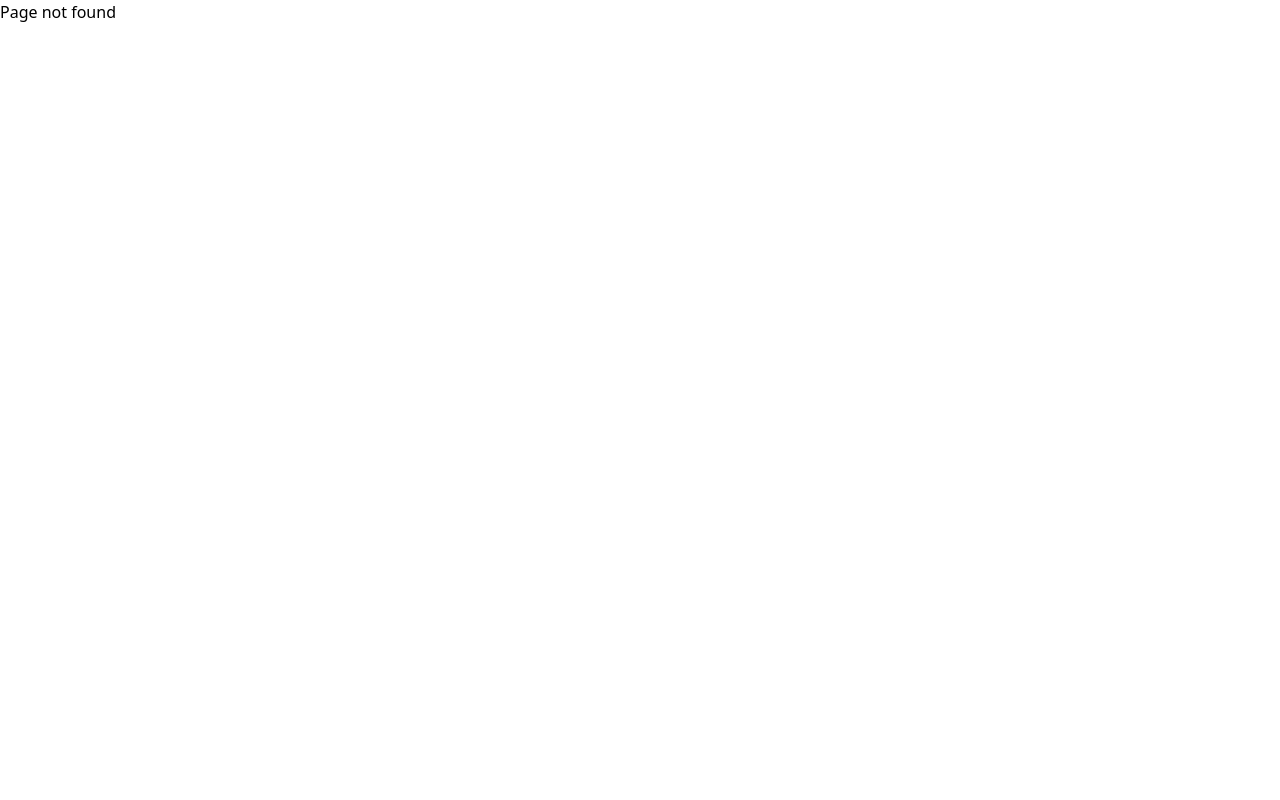
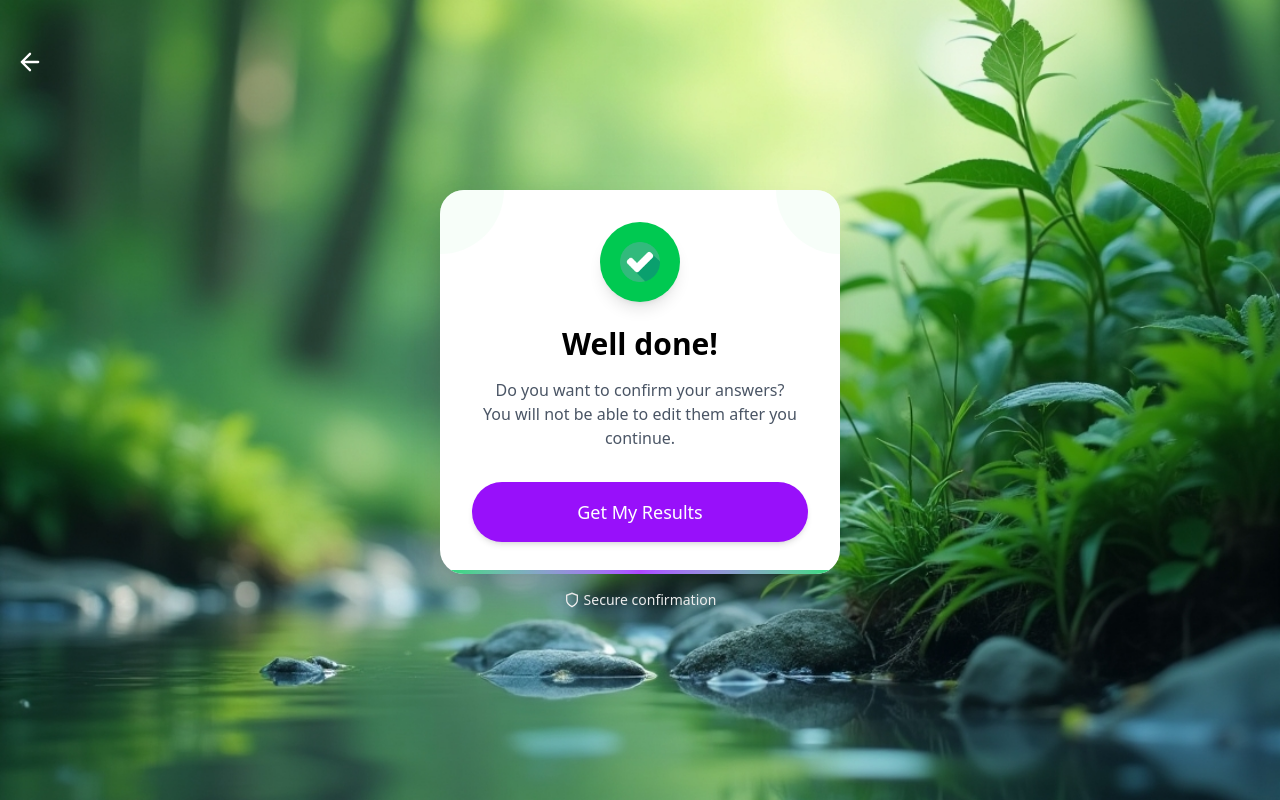
Before and after one commit to Mbuthiasakara1/Better-Clinic, a React (Vite) app in the folder client/: page /interactive in a window 1280 px wide. Before the commit this address had no page. Built offline with nearby package versions, Linux system fonts and the light colour scheme.

Commit message:
added interactive page

```diff
--- a/client/routes.jsx
+++ b/client/routes.jsx
@@ -4,6 +4,7 @@ import Questions from "./src/Questions/Questions";
 import Payment from "./src/Payment/Payment";
 import Results  from "./src/Results";
 import AdminDashboard from "./src/Admin/AdminDashboard";
+import Interactive from "./src/Questions/Interactive";
 
 const routes = createBrowserRouter([
     {
@@ -23,6 +24,11 @@ const routes = createBrowserRouter([
         element:<Payment />
     },
     {
+        path:"/interactive",
+        element:<Interactive/>
+    },
+
+    {
         path:"/admin",
         element:<AdminDashboard />
     },
--- a/client/src/Home/HomePage.jsx
+++ b/client/src/Home/HomePage.jsx
@@ -25,7 +25,7 @@ function HomePage() {
       <div className="absolute bottom-0 left-1/2 transform -translate-x-1/2 w-[90%] md:w-[70%] lg:w-[50%] text-center px-8 py-10">
         {/* Title with stronger text effect */}
         <h1 className="w-full text-5xl md:text-6xl lg:text-7xl font-black text-transparent bg-clip-text bg-gradient-to-r from-emerald-300 via-teal-300 to-emerald-400 tracking-tight mb-2 drop-shadow-lg animate-pulse-slow">
-          Usichizi
+          MENTISLY
         </h1>
 
         {/* Description with better contrast */}
--- /dev/null
+++ b/client/src/Questions/Interactive.jsx
@@ -0,0 +1,76 @@
+import React from "react";
+import { useNavigate } from "react-router-dom";
+
+function Interactive() {
+  const navigate = useNavigate();
+
+  return (
+    <div className="relative w-screen h-screen flex items-center justify-center text-gray-900 overflow-hidden">
+      {/* Background Image */}
+      <img
+        src="/assets/bg.jpeg"
+        alt="Background"
+        className="absolute w-full h-full object-cover z-0"
+      />
+
+
+      {/* Back Button */}
+      <button
+      onClick={()=>navigate("/questions")}
+      className="absolute top-12 left-4 text-white z-30">
+        <svg width="28" height="28" viewBox="0 0 24 24" fill="none" stroke="currentColor" strokeWidth="2" strokeLinecap="round" strokeLinejoin="round">
+          <path d="M19 12H5M12 19l-7-7 7-7" />
+        </svg>
+      </button>
+
+      {/* Card Container */}
+      <div className="z-20 max-w-md w-full px-6">
+        <div className="bg-white text-black shadow-2xl rounded-3xl p-8 text-center relative overflow-hidden">
+          {/* Decorative Elements - Top corners */}
+          <div className="absolute top-0 left-0 w-16 h-16 bg-green-50 rounded-br-full opacity-50"></div>
+          <div className="absolute top-0 right-0 w-16 h-16 bg-green-50 rounded-bl-full opacity-50"></div>
+
+          {/* Success Icon - Improved */}
+          <div className="inline-flex items-center justify-center bg-green-500 rounded-full p-5 mb-6 shadow-lg">
+            <img
+              src="/assets/checked.png"
+              alt="Checkmark"
+              className="w-10 h-10"
+            />
+          </div>
+
+          {/* Main Content */}
+          <h2 className="text-3xl font-bold mb-4">Well done!</h2>
+
+          <p className="mb-8 text-gray-600">
+            Do you want to confirm your answers?<br />
+            You will not be able to edit them after you continue.
+          </p>
+
+          {/* Button with enhanced styling */}
+          <button
+            onClick={() => navigate("/payment")}
+            className="w-full bg-purple-600 text-white px-6 py-4 rounded-full hover:bg-purple-700 transition duration-300 text-lg font-medium shadow-md hover:shadow-lg transform hover:-translate-y-0.5"
+          >
+            Get My Results
+          </button>
+
+          {/* Decorative Element - Bottom */}
+          <div className="absolute bottom-0 left-0 right-0 h-1 bg-gradient-to-r from-green-400 via-purple-500 to-green-400"></div>
+        </div>
+
+        {/* Trust indicators */}
+        <div className="flex justify-center mt-4 text-white text-sm ">
+          <div className="flex items-center">
+            <svg width="16" height="16" viewBox="0 0 24 24" fill="none" stroke="currentColor" strokeWidth="2" className="mr-1">
+              <path d="M12 22s8-4 8-10V5l-8-3-8 3v7c0 6 8 10 8 10z" />
+            </svg>
+            Secure confirmation
+          </div>
+        </div>
+      </div>
+    </div>
+  );
+}
+
+export default Interactive;
--- a/client/src/Questions/Questions.jsx
+++ b/client/src/Questions/Questions.jsx
@@ -136,7 +136,7 @@ function Questions() {
        responses: responses,
      });
      console.log("Responses sent successfully:", responses);
-     navigate('/payment')
+     navigate('/interactive')
    } catch (error) {
      console.error("Error submitting responses:", error);
    }
@@ -247,7 +247,7 @@ function Questions() {
                     )}
                   </button>
                 </div>
-                              </div>
+                </div>
             </>
           ) : null}
         </div>
--- a/client/src/Questions/SecondQuestions.jsx
+++ b/client/src/Questions/SecondQuestions.jsx
@@ -3,6 +3,7 @@ import React, { useState } from "react";
 import { useNavigate } from "react-router-dom";
 import axios from "axios";
 import useStore from "../../Store";
+
 
 function SecondQuestions({ handleResponse }) {
   const [step, setStep] = useState(0);
@@ -14,6 +15,7 @@ function SecondQuestions({ handleResponse }) {
   const [animating, setAnimating] = useState(false);
   const { Session, setSession, user, setUser } = useStore();
   const navigate = useNavigate();
+
 
   const questions = [
     {
@@ -318,6 +320,7 @@ function SecondQuestions({ handleResponse }) {
           )}
         </button>
       </div>
+
     </>
   );
 }
```
Also changed, not shown: client/public/assets/checked.png (added).
